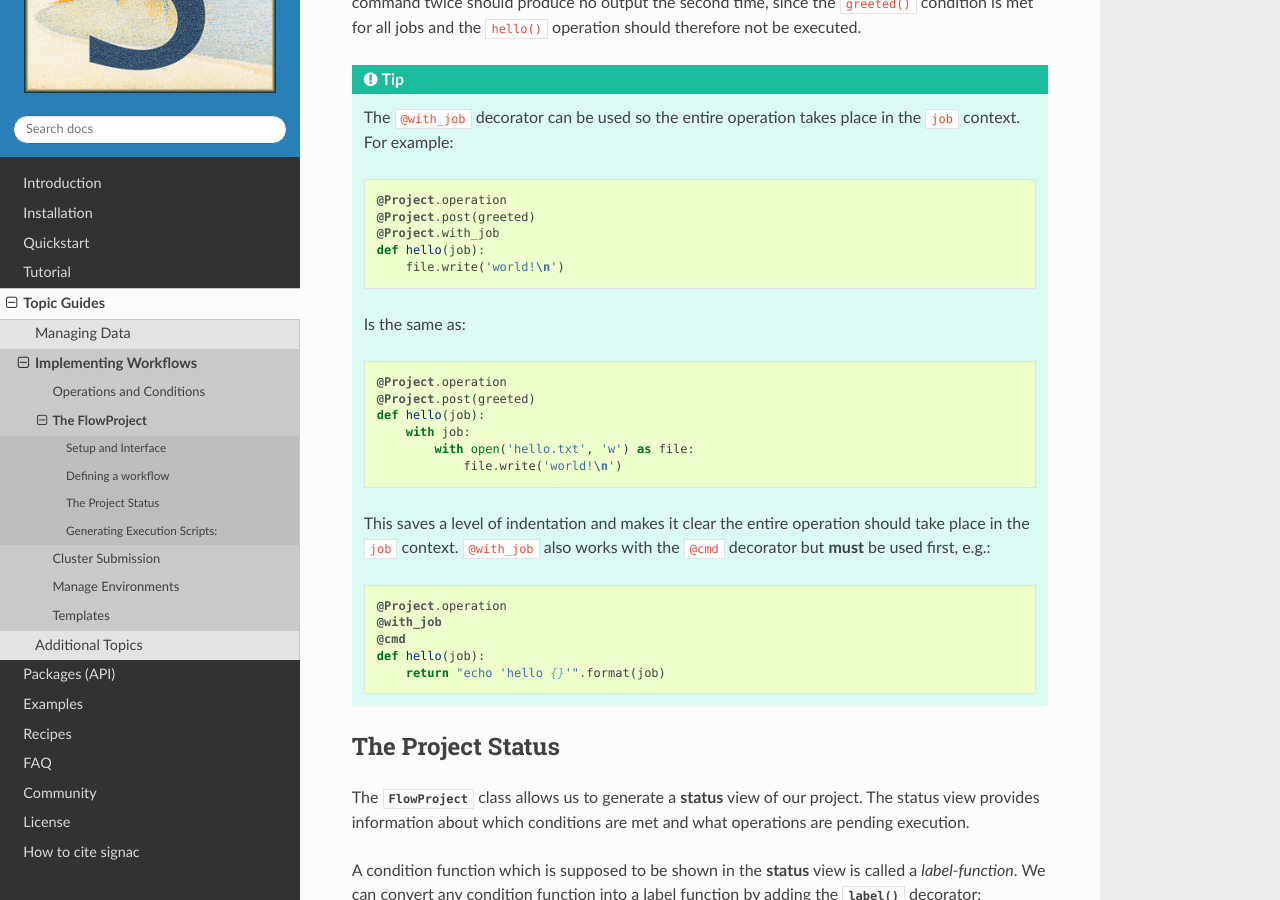
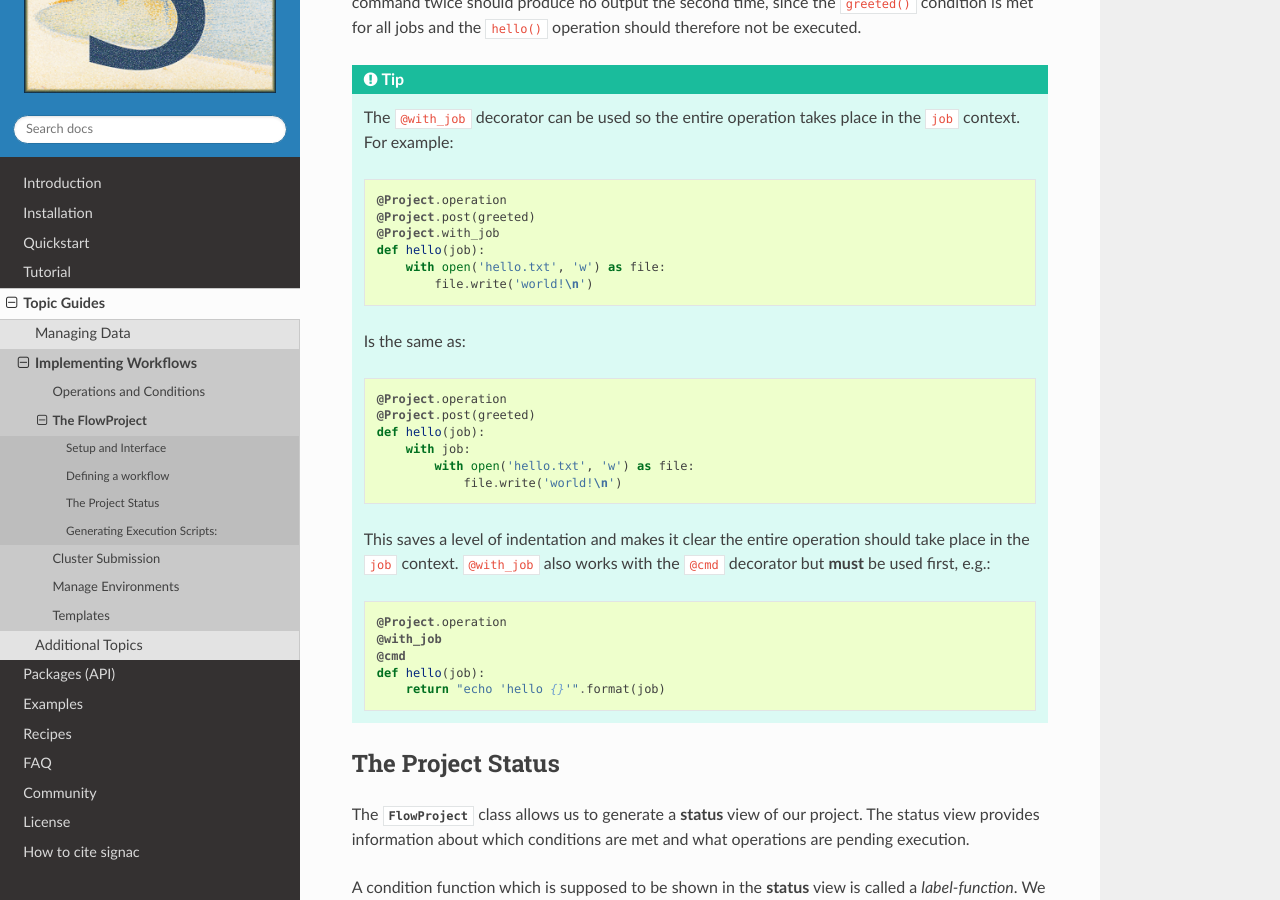
Before and after one commit to glotzerlab/signac-docs, a Sphinx documentation site: the page built from docs/source/flow-project.rst, in a window 1280 px wide and 900 px high, scrolled down 2297 px. Built offline with Sphinx 7.4.7 and the Read the Docs theme 2.0.0, drawn with Linux system fonts in a browser that asks for light colours.

Commit message:
fixed dropped line from bad yank and paste job

```diff
--- a/docs/source/flow-project.rst
+++ b/docs/source/flow-project.rst
@@ -121,7 +121,8 @@ If we implemented and integrated the operation and condition functions correctly
         @Project.post(greeted)
         @Project.with_job
         def hello(job):
-            file.write('world!\n')
+            with open('hello.txt', 'w') as file:
+                file.write('world!\n')
 
     Is the same as:
 
```
